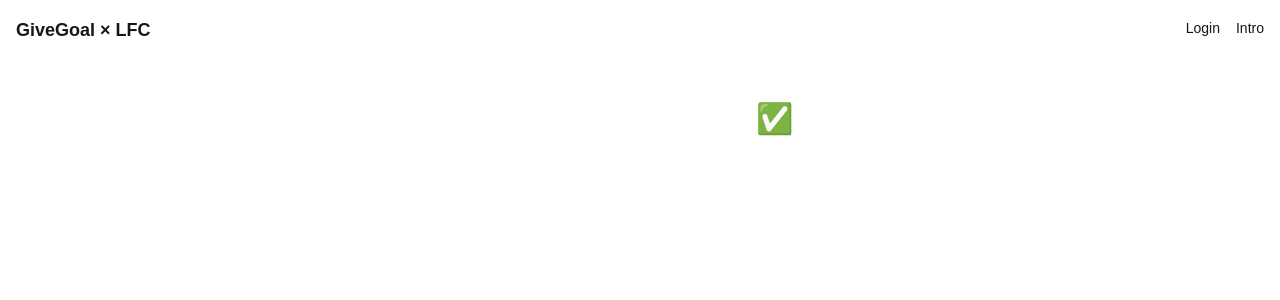
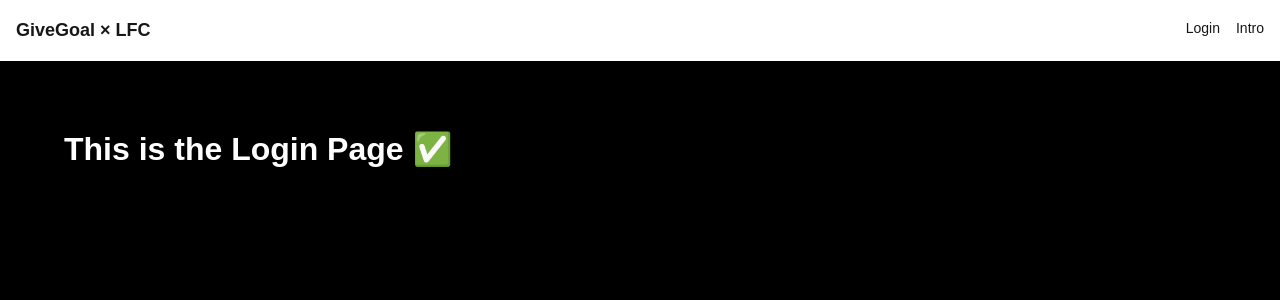
Before and after one commit to SpearmanMODE/lfc.givegoal.net, a Next.js app: page /login in a window 1280 px wide. Shown: the top 300 px of the page. Built offline with nearby package versions, Linux system fonts and the light colour scheme.

Commit message:
Update page.tsx

```diff
--- a/src/app/login/page.tsx
+++ b/src/app/login/page.tsx
@@ -1,9 +1,12 @@
 // src/app/login/page.tsx
+import React from "react";
 
-export default function Login() {
+const LoginPage = () => {
   return (
-    <div className="text-white p-10 text-center">
-      <h1 className="text-3xl font-bold">Login Page Works ✅</h1>
+    <div style={{ padding: "4rem", color: "white", background: "black", minHeight: "100vh" }}>
+      <h1 style={{ fontSize: "2rem", fontWeight: "bold" }}>This is the Login Page ✅</h1>
     </div>
   );
-}
+};
+
+export default LoginPage;
```
